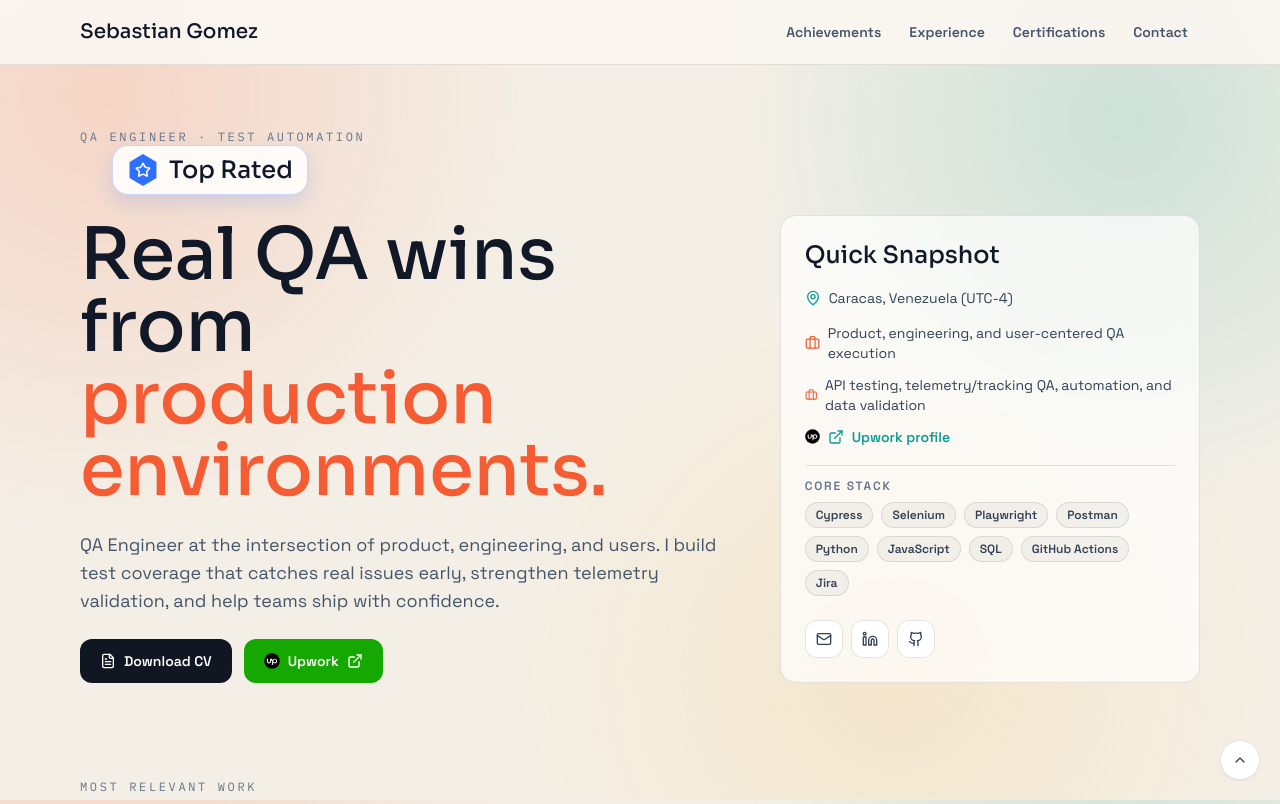
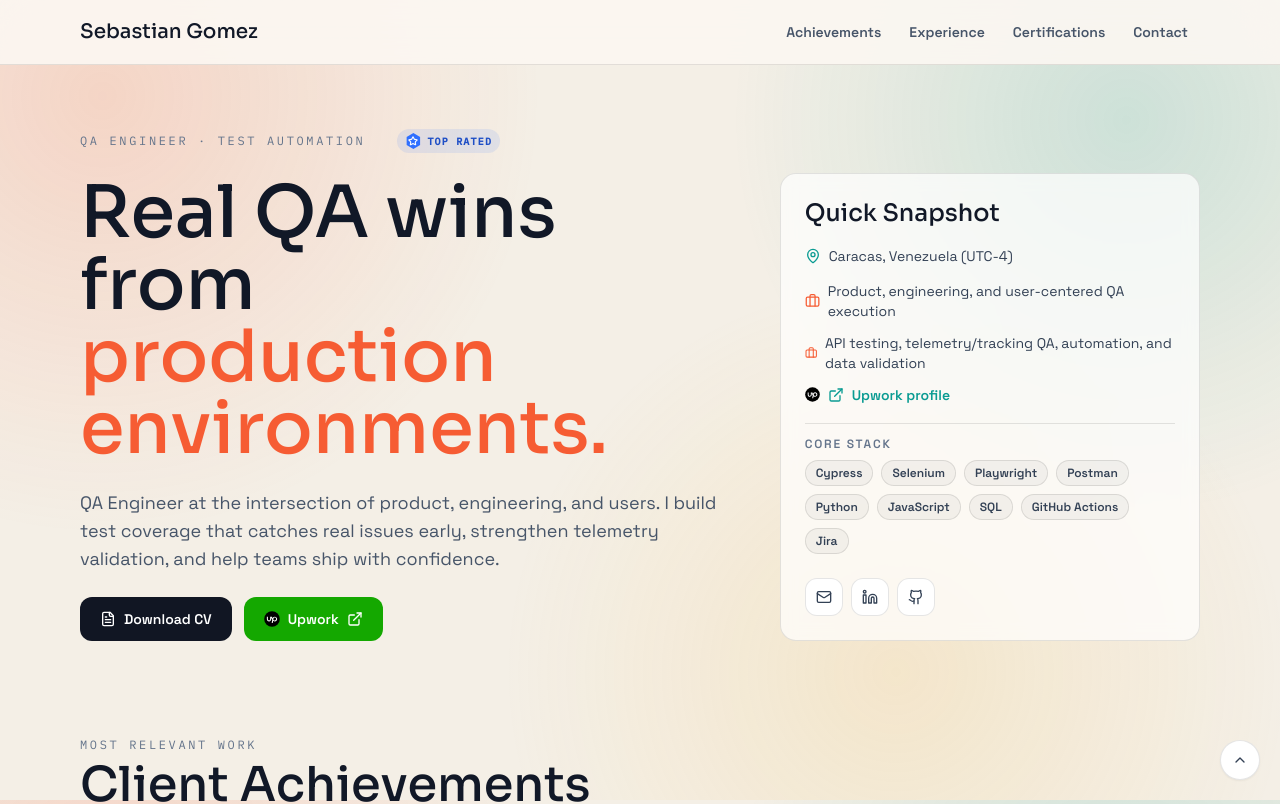
Before and after one commit to Sebastiandg30/My-portfolio, a Next.js app: page / in a window 1280 px wide. Shown: the top 804 px of the page. Built offline with nearby package versions, Linux system fonts and the light colour scheme.

Commit message:
style: use compact top-rated badge across breakpoints

```diff
--- a/app/page.tsx
+++ b/app/page.tsx
@@ -69,28 +69,14 @@ function UpworkMark({
   )
 }
 
-function TopRatedBadge({ compact = false }: { compact?: boolean }) {
-  if (compact) {
-    return (
-      <div className="inline-flex w-fit items-center gap-1.5 rounded-full bg-[#2f6fff]/10 px-2 py-1">
-        <span className="relative inline-flex h-4 w-4 shrink-0 items-center justify-center">
-          <span className="absolute inset-0 bg-[#2f6fff] [clip-path:polygon(50%_0%,92%_25%,92%_75%,50%_100%,8%_75%,8%_25%)]" />
-          <Star className="relative h-2.5 w-2.5 text-white" strokeWidth={2.6} />
-        </span>
-        <span className="font-mono-custom text-[10px] font-semibold uppercase tracking-[0.12em] text-[#1f4fc6]">
-          Top Rated
-        </span>
-      </div>
-    )
-  }
-
+function TopRatedBadge() {
   return (
-    <div className="inline-flex w-fit items-center gap-2 rounded-xl border border-[#2f6fff]/25 bg-white/85 px-2.5 py-1.5 shadow-[0_8px_18px_rgba(47,111,255,0.16)] backdrop-blur md:gap-2.5 md:rounded-2xl md:px-3.5 md:py-2">
-      <span className="relative inline-flex h-7 w-7 shrink-0 items-center justify-center md:h-8 md:w-8">
+    <div className="inline-flex w-fit items-center gap-1.5 rounded-full bg-[#2f6fff]/10 px-2 py-1">
+      <span className="relative inline-flex h-4 w-4 shrink-0 items-center justify-center">
         <span className="absolute inset-0 bg-[#2f6fff] [clip-path:polygon(50%_0%,92%_25%,92%_75%,50%_100%,8%_75%,8%_25%)]" />
-        <Star className="relative h-3.5 w-3.5 text-white md:h-4 md:w-4" strokeWidth={2.4} />
+        <Star className="relative h-2.5 w-2.5 text-white" strokeWidth={2.6} />
       </span>
-      <span className="font-display text-[2rem] leading-none text-slate-900 md:text-2xl">
+      <span className="font-mono-custom text-[10px] font-semibold uppercase tracking-[0.12em] text-[#1f4fc6]">
         Top Rated
       </span>
     </div>
@@ -491,12 +477,9 @@ export default function PortfolioPage() {
       <main id="top" className="mx-auto w-full max-w-6xl px-4 pb-20 pt-12 md:pt-16">
         <section className="grid gap-8 lg:grid-cols-[1.35fr_0.85fr] lg:items-end">
           <motion.div initial="hidden" animate="show" variants={fadeUp} className="space-y-6">
-            <div className="flex w-full items-center justify-between gap-3 md:block">
+            <div className="flex w-full items-center justify-between gap-3 md:justify-start md:gap-8">
               <p className="section-label min-w-0">QA Engineer · Test Automation</p>
-              <div className="shrink-0 md:hidden">
-                <TopRatedBadge compact />
-              </div>
-              <div className="hidden md:ml-8 md:block">
+              <div className="shrink-0">
                 <TopRatedBadge />
               </div>
             </div>
```
